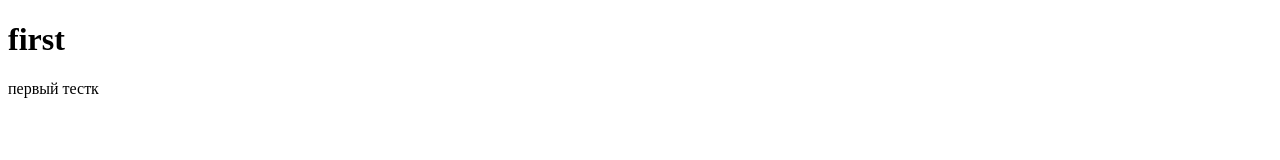
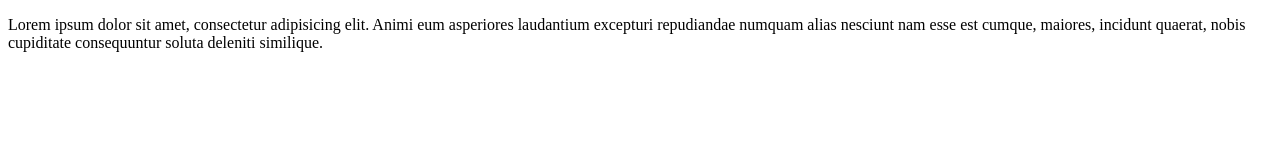
Before and after one commit to dmitriyTest/site, a plain HTML site: page index.html in a window 1280 px wide. Drawn offline with Linux system fonts and the light colour scheme.

Commit message:
third commit

```diff
--- a/index.html
+++ b/index.html
@@ -6,7 +6,6 @@
 	<link rel="stylesheet" href="css/style.css">
 </head>
 <body>
-	<h1>first</h1>
-	<p>первый тестк</p>
+	<p>Lorem ipsum dolor sit amet, consectetur adipisicing elit. Animi eum asperiores laudantium excepturi repudiandae numquam alias nesciunt nam esse est cumque, maiores, incidunt quaerat, nobis cupiditate consequuntur soluta deleniti similique.</p>
 </body>
 </html>
```
